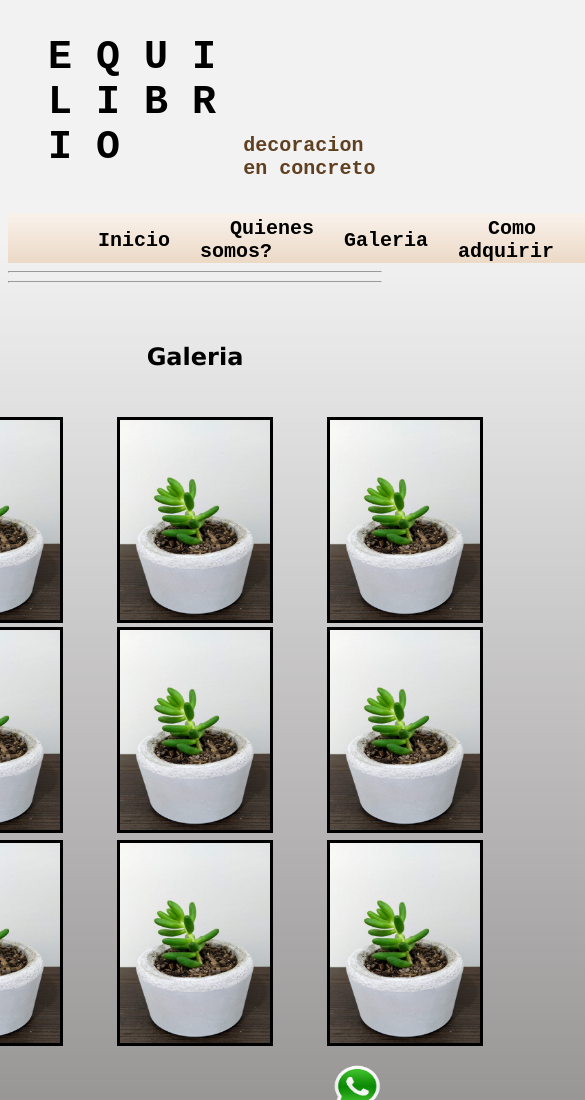
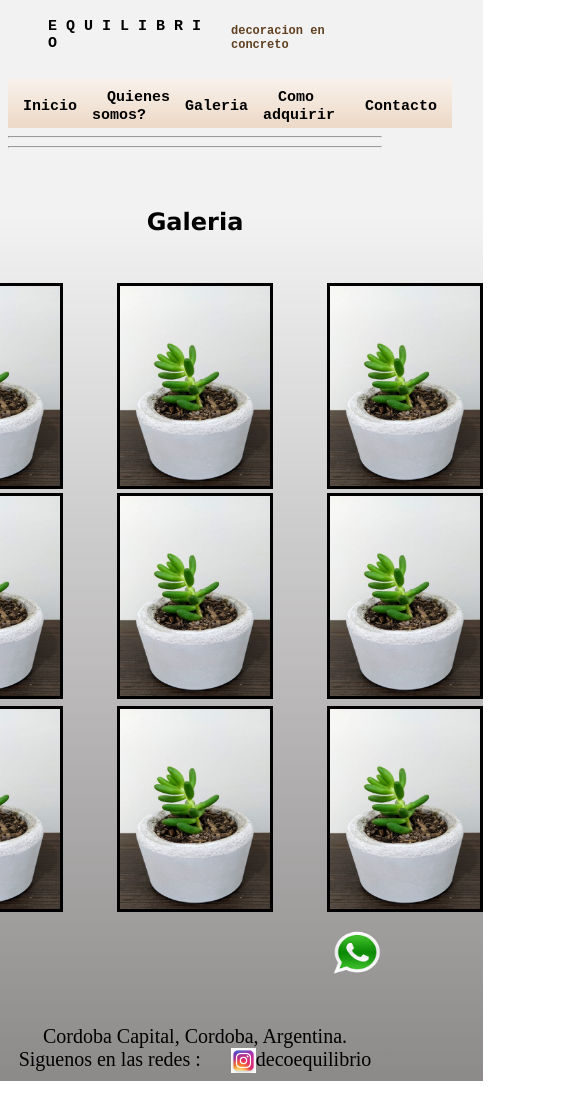
Before and after one commit to danielzambranoc2412/Alumno-Zambrano-Daniel, a plain HTML site: page galeria.html in a window 390 px wide. Shown: the top 1100 px of the page, 585 px wide, since content can reach past the window. Drawn offline with Linux system fonts and the light colour scheme.

Commit message:
subo archivos responsive 1

```diff
--- a/sass/estilos.scss
+++ b/sass/estilos.scss
@@ -1,10 +1,9 @@
 body {background-color: #ffffe6;}
-nav { /* background-image: url(https://media.freestocktextures.com/cache/17/52/1752e2d7d93bb646a28af94125af1bdf.jpg);
+ nav { /* background-image: url(https://media.freestocktextures.com/cache/17/52/1752e2d7d93bb646a28af94125af1bdf.jpg);
 */ background-image: linear-gradient(to top, #ecd9c6,#f9f2ec);
 
 height: 50px; width: 100%;
 min-width: fit-content;
-padding-left: 20px;
 
 }
 .fondo-verde {
@@ -22,7 +21,6 @@ h1{
 font-family: 'Courier New', Courier, monospace;
 color:black;
 width: fit-content;
-margin-left: auto;
 
 }
 h2{
@@ -34,23 +32,22 @@ h2{
     width: fit-content;
     align-items: flex-end;
     height: fit-content;
-    margin-right: auto;
+    margin-right: auto;}
 }
-
-}
-
-
 .menu {
+    padding-left: 0;
     height: 15px;
     width:  fit-content;
     display: flex;
     padding-top: 20px;
-    margin-left: auto;
-    margin-right: auto;
+    /*margin-left: auto;
+    margin-right: auto;*/
     list-style: none;
     justify-content: space-between;
     align-items: center;
     font-family: 'Courier New', Courier, monospace;
+
+
     a { text-decoration: none;
         font-size: 20px;
         font-weight: bolder;
@@ -58,7 +55,9 @@ h2{
         width: fit-content;
         padding-left: 30px;
         padding-right: 30px;
-    }
+
+
+}
     li:hover {
         transform: scale(1.1);
 
@@ -67,13 +66,17 @@ h2{
 }
 
 
-
-.imagencentral {
+    .imagencentral {
+   width: 350px;
    border: 20px violet;
-   padding-left: 30% ;
-   margin: 5%;
+   padding-left: 0;
+   position: relative;
+   margin-left: auto;
+   margin-right: auto;
+   padding-top: 15px;
 
  }
+
 
  .wsp {
      float: right;
@@ -150,8 +153,6 @@ p {
    p {
     font-family: 'Lucida Sans', 'Lucida Sans Regular', 'Lucida Grande', 'Lucida Sans Unicode', Geneva, Verdana, sans-serif;
 font-size: 15px;
-
-
 }
 
 }
@@ -192,8 +193,7 @@ fieldset {
     flex-direction: column;
     font-size: 20px;
     color: gray;
-
-align-items: center;
+    align-items: center;
 }
 .marcolegalgaleria{
     padding-top: 50px;
@@ -235,3 +235,87 @@ input {
 
     width: 250px }
 }
+
+@media (max-width: 891px) {
+
+    .menu {
+        margin-left: 0%;
+        margin-right: 0%;
+        padding-left: 0;
+a {
+   font-size: 18px;
+   padding-left: 15px;
+   padding-right: 15px;
+}
+}
+
+}
+
+@media (max-width: 780px) {
+    body {background-color: red;}
+
+    #titulo{
+                padding-left: 20px;
+        display: flex;
+
+        h1{
+            font-size: 25px;
+        font-family: 'Courier New', Courier, monospace;
+        color:black;
+        width: fit-content;
+
+        }
+        h2{
+            padding-left: 20px;
+            justify-content: flex-end;
+                font-size: 12px;
+            font-family: 'Courier New', Courier, monospace;
+            color:#604020;
+            width: fit-content;
+            align-items: flex-end;
+            height: fit-content;
+            margin-right: auto;}
+     }
+     .menu {
+                 margin-left: 0%;
+                 margin-right: 0%;
+                 padding-left: 0;
+        a {
+            font-size: 15px;
+            padding-left: 15px;
+            padding-right: 15px;
+        }
+    }
+
+}
+
+
+
+
+@media (max-width: 430px) {
+    body {background-color: red;}
+
+    #titulo{
+                padding-left: 20px;
+        display: flex;
+
+        h1{
+            font-size: 15px;
+        font-family: 'Courier New', Courier, monospace;
+        color:black;
+        width: fit-content;
+        margin-left: auto;
+        }
+        h2{
+            padding-left: 20px;
+            justify-content: flex-end;
+                font-size: 12px;
+            font-family: 'Courier New', Courier, monospace;
+            color:#604020;
+            width: fit-content;
+            align-items: flex-end;
+            height: fit-content;
+            margin-right: auto;}
+     }
+
+}
```
Also changed, not shown: sass/estilos.css, 1 other file.
